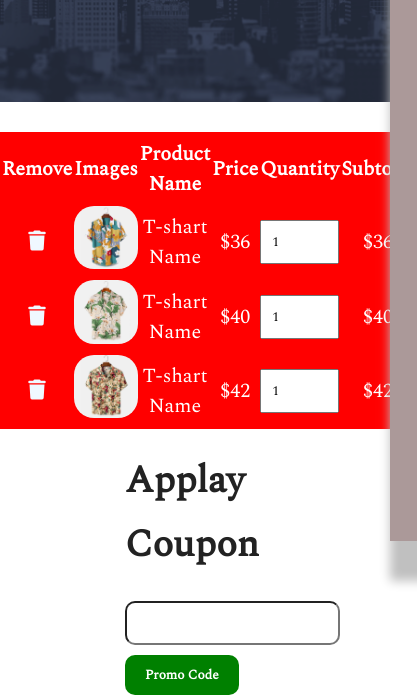
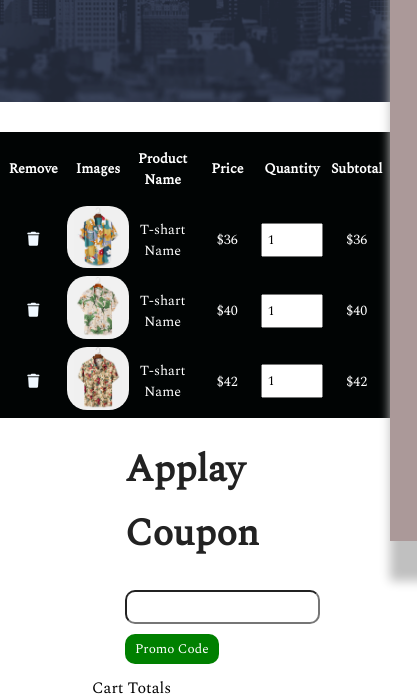
Before and after one commit to TusharSM96/-Ecom, a plain HTML site: page Cart.html in a window 390 px wide. Shown: the part 303-1002 px from the top of the page, 417 px wide, since content can reach past the window. Drawn offline with nearby package versions, Linux system fonts and the light colour scheme.

Commit message:
Update mystyle.css

```diff
--- a/mystyle.css
+++ b/mystyle.css
@@ -729,7 +729,7 @@ padding: 14px;
     width:100%;
     color:white ;
     font-size: 20px;
-    background: red;
+    background: rgb(1, 4, 4);
     margin-top: 30px;
 }
 #cart table th{
@@ -1078,3 +1078,21 @@ padding: 14px;
         width: 90%;
    }
  }
+ @media(max-width:420px){
+    #cart table{
+        font-size: 14px;
+    }
+    #cart table i:hover{
+        font-size: 20px;
+    }
+    #cart tbody input{
+        padding: 5px;
+     }
+    .copun input[type=text]{
+        padding: 5px 10px;
+    }
+    .copun input[type=button]{
+        padding: 5px 10px;
+        font-weight: 500;
+    }
+ }
```
